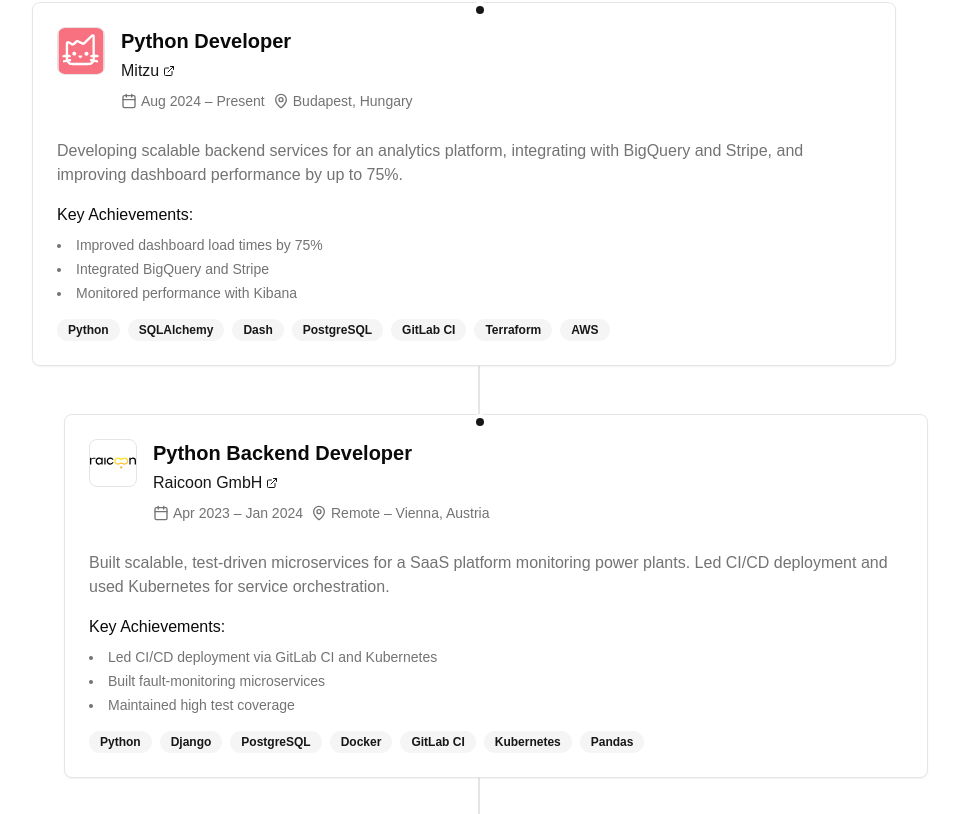
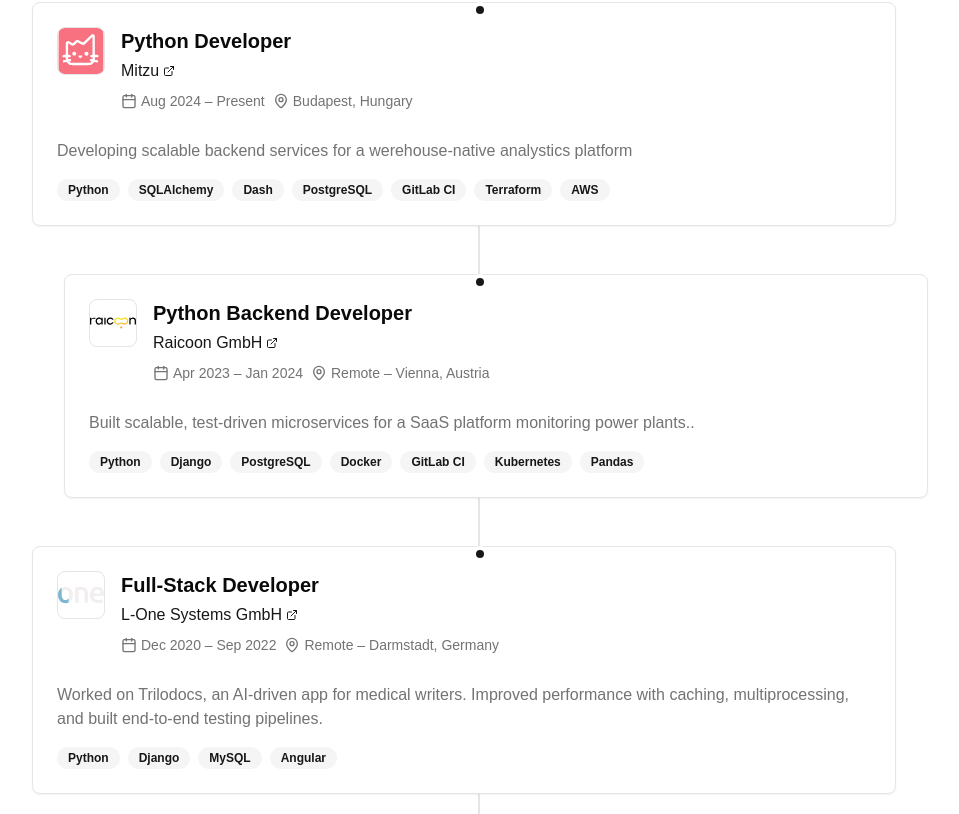
Before and after one commit to eyadsd/my-website, a Next.js app: page / in a window 1280 px wide. Shown: the part 1026-1840 px from the top of the page, without its empty margins (160-1119 px from the left). Built offline with nearby package versions, Linux system fonts and the light colour scheme.

Commit message:
update experience section

```diff
--- a/components/experience.tsx
+++ b/components/experience.tsx
@@ -17,7 +17,7 @@ export function Experience() {
       location: "Budapest, Hungary",
       period: "Aug 2024 – Present",
       description:
-        "Developing scalable backend services for an analytics platform, integrating with BigQuery and Stripe, and improving dashboard performance by up to 75%.",
+        "Developing scalable backend services for a werehouse-native analystics platform",
       technologies: ["Python", "SQLAlchemy", "Dash", "PostgreSQL", "GitLab CI", "Terraform", "AWS"],
       logo: "assets/mitzu.svg",
       achievements: [
@@ -34,7 +34,7 @@ export function Experience() {
       location: "Remote – Vienna, Austria",
       period: "Apr 2023 – Jan 2024",
       description:
-        "Built scalable, test-driven microservices for a SaaS platform monitoring power plants. Led CI/CD deployment and used Kubernetes for service orchestration.",
+        "Built scalable, test-driven microservices for a SaaS platform monitoring power plants..",
       technologies: ["Python", "Django", "PostgreSQL", "Docker", "GitLab CI", "Kubernetes", "Pandas"],
       logo: "assets/raicoon.svg",
       achievements: [
@@ -163,14 +163,14 @@ export function Experience() {
 
                       <p className="text-muted-foreground mb-4">{experience.description}</p>
 
-                      <div className="mb-4">
+                      {/*<div className="mb-4">
                         <h4 className="font-medium mb-2">Key Achievements:</h4>
                         <ul className="list-disc list-inside text-sm text-muted-foreground space-y-1">
                           {experience.achievements.map((achievement, i) => (
                             <li key={i}>{achievement}</li>
                           ))}
                         </ul>
-                      </div>
+                      </div>*/}
 
                       <div>
                         <div className="flex flex-wrap gap-2">
```
